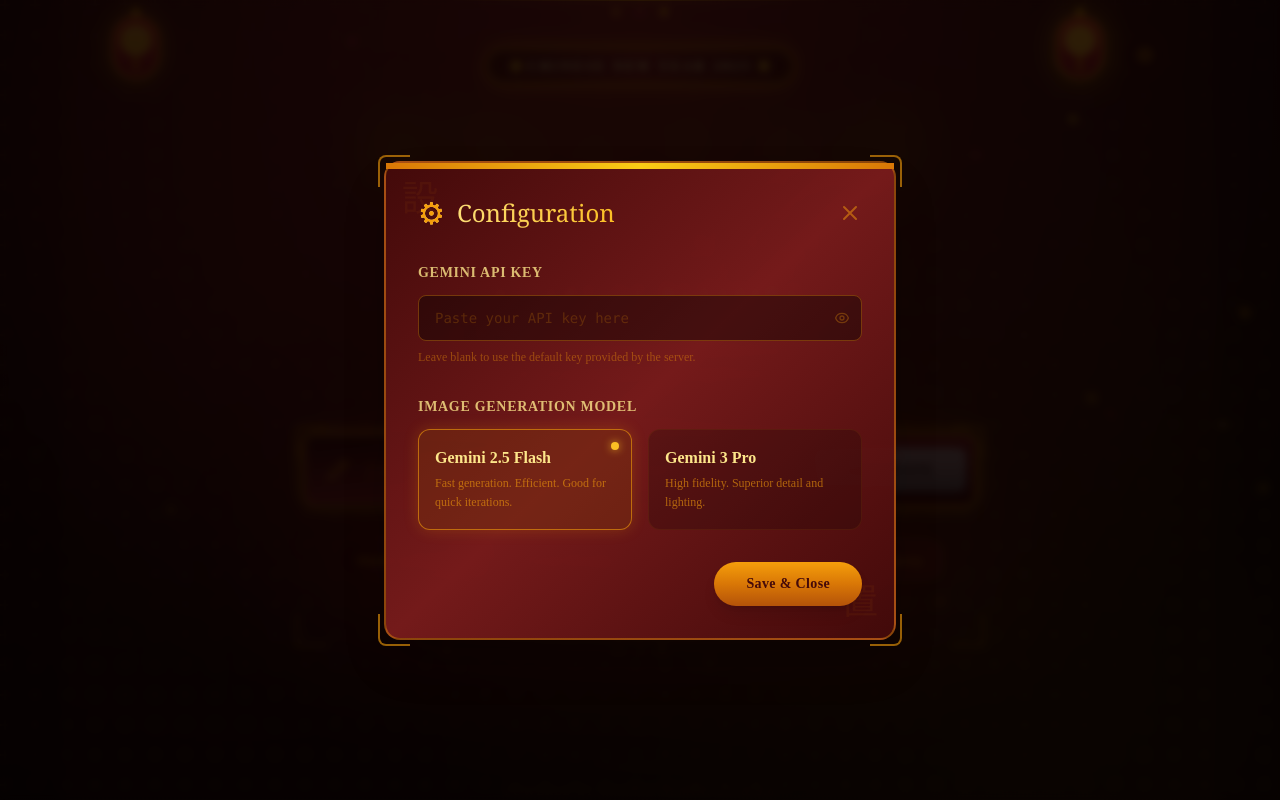
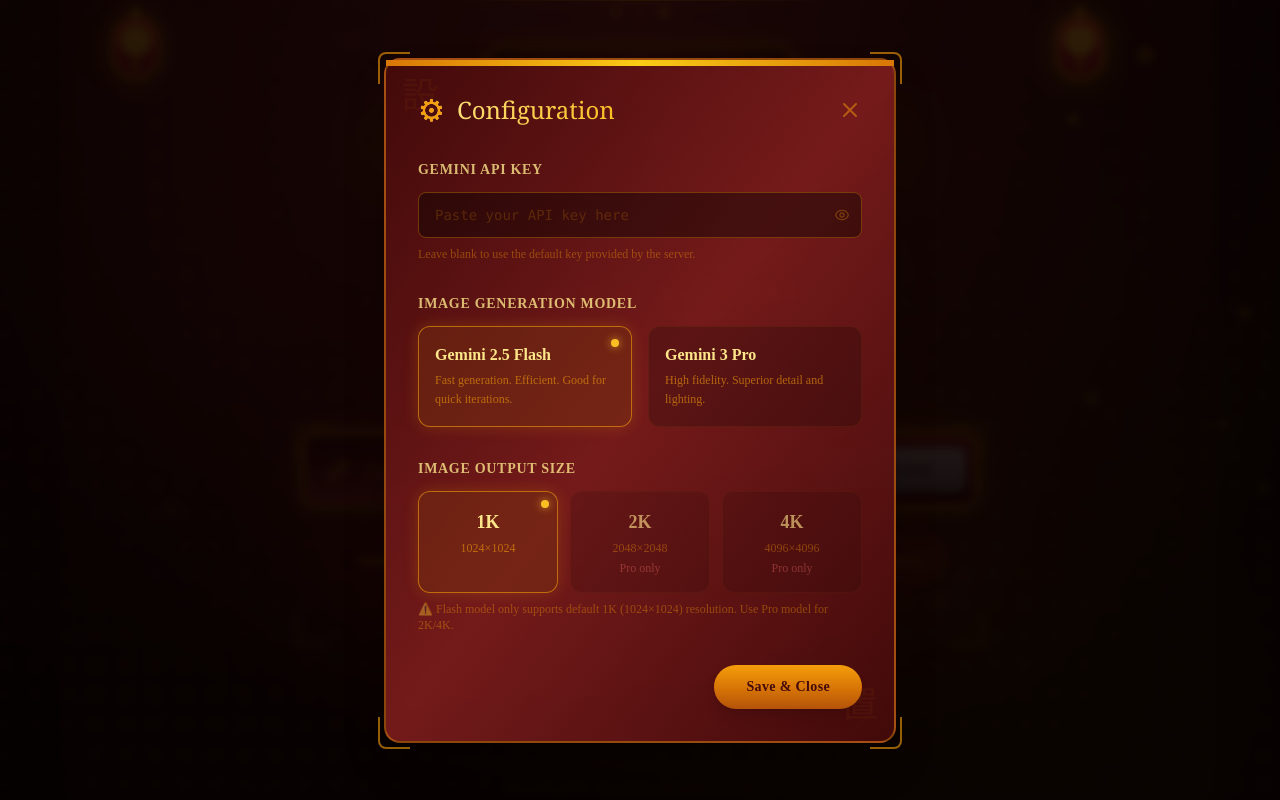
Before and after one commit to poirotw66/Square_Couplets_Master, a React (Vite) app: page / in a window 1280 px wide. Both pictures are taken after a click on the button "Settings". Shown: the top 800 px of the page. Built offline with nearby package versions, Linux system fonts and the light colour scheme; a small style sheet from the web is missing; a web font is replaced by a local one.

Commit message:
Add image size selection feature to settings and update image generation logic

```diff
--- a/App.tsx
+++ b/App.tsx
@@ -20,6 +20,7 @@
   const [isSettingsOpen, setIsSettingsOpen] = useState(false);
   const [apiKey, setApiKey] = useState('');
   const [imageModel, setImageModel] = useState('gemini-2.5-flash-image');
+  const [imageSize, setImageSize] = useState<'1K' | '2K' | '4K'>('1K');
 
   const handleSubmit = async (e: React.FormEvent) => {
     e.preventDefault();
@@ -42,7 +43,7 @@
       setStatus(GenerationStatus.PROCESSING_IMAGE);
 
       // Step 2: Generate Image
-      const imageBase64 = await generateDoufangImage(promptData.imagePrompt, apiKey, imageModel);
+      const imageBase64 = await generateDoufangImage(promptData.imagePrompt, apiKey, imageModel, imageSize);
 
       setResult(prev => prev ? { ...prev, imageUrl: imageBase64 } : null);
       setStatus(GenerationStatus.COMPLETED);
@@ -86,6 +87,8 @@
         setApiKey={setApiKey}
         imageModel={imageModel}
         setImageModel={setImageModel}
+        imageSize={imageSize}
+        setImageSize={setImageSize}
       />
 
       <main className="w-full max-w-5xl space-y-16">
--- a/components/SettingsModal.tsx
+++ b/components/SettingsModal.tsx
@@ -14,6 +14,8 @@
   setApiKey: (key: string) => void;
   imageModel: string;
   setImageModel: (model: string) => void;
+  imageSize: '1K' | '2K' | '4K';
+  setImageSize: (size: '1K' | '2K' | '4K') => void;
 }
 
 export const SettingsModal: React.FC<SettingsModalProps> = ({
@@ -22,7 +24,9 @@
   apiKey,
   setApiKey,
   imageModel,
-  setImageModel
+  setImageModel,
+  imageSize,
+  setImageSize
 }) => {
   const [showKey, setShowKey] = useState(false);
   const [hasAIStudio, setHasAIStudio] = useState(false);
@@ -145,7 +149,13 @@
                   name="model"
                   value="gemini-2.5-flash-image"
                   checked={imageModel === 'gemini-2.5-flash-image'}
-                  onChange={(e) => setImageModel(e.target.value)}
+                  onChange={(e) => {
+                    setImageModel(e.target.value);
+                    // Flash model may only support 1K, auto-reset to 1K
+                    if (imageSize !== '1K') {
+                      setImageSize('1K');
+                    }
+                  }}
                   className="sr-only"
                 />
                 <div className="flex flex-col h-full">
@@ -187,6 +197,61 @@
 
             </div>
           </div>
+
+          {/* Image Size Selection Section */}
+          <div>
+            <label className="block text-amber-200/80 text-sm font-bold tracking-wider uppercase mb-3">
+              Image Output Size
+            </label>
+            <div className="grid grid-cols-3 gap-3">
+              {(['1K', '2K', '4K'] as const).map((size) => {
+                // Flash model may only support 1K, show warning for higher resolutions
+                const isFlashModel = imageModel === 'gemini-2.5-flash-image';
+                const isUnsupported = isFlashModel && size !== '1K';
+
+                return (
+                  <label
+                    key={size}
+                    className={`
+                      relative cursor-pointer border rounded-xl p-4 transition-all duration-300 text-center
+                      ${imageSize === size
+                        ? 'bg-amber-900/40 border-amber-500/60 shadow-[0_0_15px_rgba(245,158,11,0.2)]'
+                        : 'bg-black/20 border-amber-900/30 hover:bg-amber-900/20'}
+                      ${isUnsupported ? 'opacity-60' : ''}
+                    `}
+                    title={isUnsupported ? 'Flash model may only support 1K. Use Pro model for higher resolutions.' : ''}
+                  >
+                    <input
+                      type="radio"
+                      name="imageSize"
+                      value={size}
+                      checked={imageSize === size}
+                      onChange={(e) => setImageSize(e.target.value as '1K' | '2K' | '4K')}
+                      className="sr-only"
+                      disabled={isUnsupported}
+                    />
+                    <div className="flex flex-col items-center">
+                      <span className="font-bold text-amber-200 text-lg mb-1">{size}</span>
+                      <span className="text-xs text-amber-500/60">
+                        {size === '1K' ? '1024×1024' : size === '2K' ? '2048×2048' : '4096×4096'}
+                      </span>
+                      {isUnsupported && (
+                        <span className="text-xs text-red-400/60 mt-1">Pro only</span>
+                      )}
+                      {imageSize === size && (
+                        <div className="absolute top-2 right-2 w-2 h-2 bg-amber-400 rounded-full shadow-[0_0_8px_rgba(251,191,36,0.8)]"></div>
+                      )}
+                    </div>
+                  </label>
+                );
+              })}
+            </div>
+            <p className="mt-2 text-xs text-amber-500/40">
+              {imageModel === 'gemini-2.5-flash-image'
+                ? '⚠️ Flash model only supports default 1K (1024×1024) resolution. Use Pro model for 2K/4K.'
+                : 'Higher resolution requires more generation time and may consume more API credits.'}
+            </p>
+          </div>
         </div>
 
         <div className="mt-8 flex justify-end relative z-10">
--- a/services/geminiService.ts
+++ b/services/geminiService.ts
@@ -46,18 +46,26 @@
   }
 };
 
-export const generateDoufangImage = async (prompt: string, apiKey?: string, model: string = 'gemini-2.5-flash-image'): Promise<string> => {
+export const generateDoufangImage = async (prompt: string, apiKey?: string, model: string = 'gemini-2.5-flash-image', imageSize: '1K' | '2K' | '4K' = '1K'): Promise<string> => {
   const ai = getClient(apiKey);
 
-  let config = {};
+  let config: any = {};
+
+  // Different models have different support for imageConfig
+  // Flash model does NOT support imageConfig parameter - it will cause 400 errors
+  // Only Pro model supports imageConfig with custom sizes
   if (model === 'gemini-3-pro-image-preview') {
+    // Pro model supports all sizes (1K, 2K, 4K)
     config = {
       imageConfig: {
         aspectRatio: "1:1",
-        imageSize: "1K"
+        imageSize: imageSize
       }
     };
   }
+  // For Flash model: Do NOT set imageConfig at all
+  // Flash model only supports default 1K (1024x1024) resolution
+  // Setting imageConfig will cause 400 INVALID_ARGUMENT error
 
   try {
     const response = await ai.models.generateContent({
@@ -65,7 +73,7 @@
       contents: {
         parts: [{ text: prompt }]
       },
-      config: config
+      config: Object.keys(config).length > 0 ? config : undefined
     });
 
     // Extract image
@@ -78,12 +86,27 @@
     throw new Error("No image generated in the response.");
   } catch (e: any) {
     console.error("Image generation failed", e);
+
+    // Handle 400 errors - invalid argument
+    if (e.status === 400 || e.message?.includes("400") || e.message?.includes("INVALID_ARGUMENT")) {
+      if (model === 'gemini-2.5-flash-image') {
+        // Flash model does not support imageConfig parameter at all
+        throw new Error(`Flash model does not support custom image size settings. It only supports default 1K (1024×1024) resolution. Please use the Pro model if you need higher resolutions (2K/4K).`);
+      } else if (imageSize === '4K') {
+        // 4K might not be supported, suggest 2K
+        throw new Error(`4K resolution may not be supported by this model or your API plan. Please try 2K or 1K in Settings.`);
+      } else {
+        throw new Error(`Invalid request: ${e.message || 'The selected image size or model configuration is not supported. Please try a different size (1K) or check your API settings.'}`);
+      }
+    }
+
     if (e.status === 403 || e.message?.includes("403")) {
       if (model === 'gemini-3-pro-image-preview') {
         throw new Error(`Permission Denied (403). The 'Pro' model requires a Paid API Key (Billing Enabled). Please switch to 'Flash' in Settings or use a key with billing.`);
       }
       throw new Error(`Permission Denied (403). Your API Key is invalid or does not have access to ${model}.`);
     }
+
     throw e;
   }
 };
```
